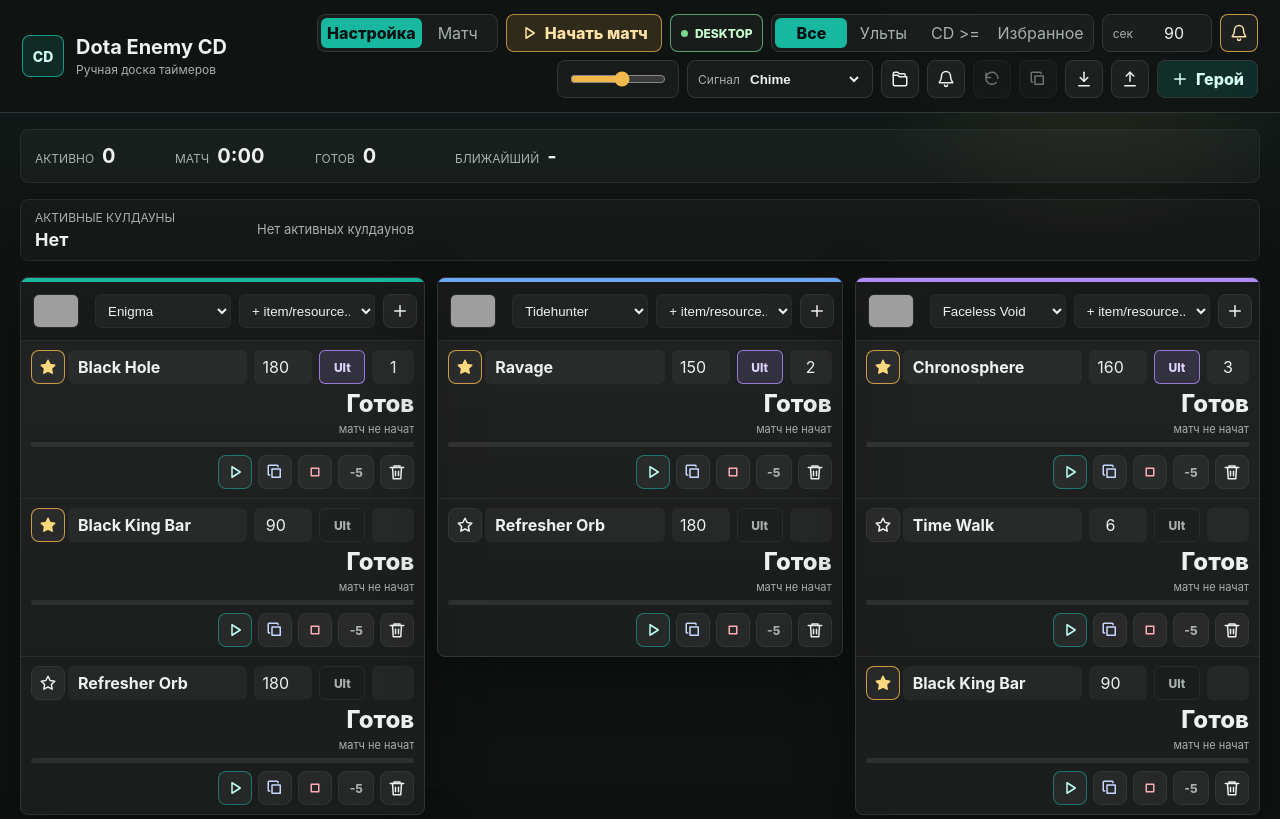
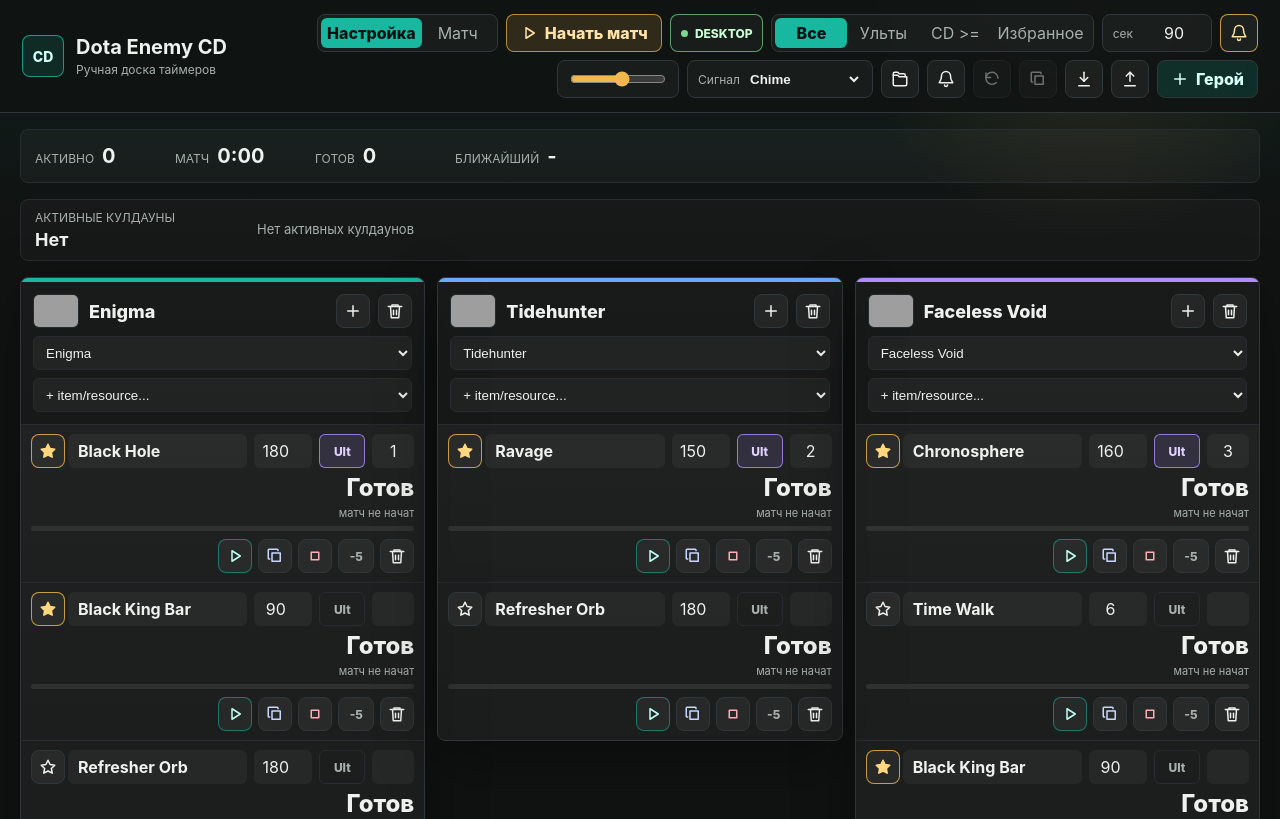
Before and after one commit to mbbrv/dota-enemy-cd, an Electron app: page index.html in a window 1280 px wide. Shown: the top 819 px of the page. Drawn offline with Linux system fonts and the light colour scheme; no server answers; grey boxes are pictures that could not be loaded.

```diff
--- a/styles.css
+++ b/styles.css
@@ -25,7 +25,7 @@
 }
 
 body {
-  min-width: 980px;
+  min-width: 0;
   margin: 0;
   background:
     linear-gradient(180deg, rgba(24, 183, 160, 0.08), transparent 220px),
@@ -67,6 +67,7 @@ button {
   align-items: center;
   gap: 12px;
   min-width: 250px;
+  flex: 0 0 auto;
 }
 
 .brand-mark {
@@ -101,6 +102,8 @@ h1 {
   justify-content: flex-end;
   gap: 8px;
   flex-wrap: wrap;
+  min-width: 0;
+  max-width: 100%;
 }
 
 .segmented {
@@ -322,6 +325,8 @@ body[data-mode="match"] #importState {
 .app-layout {
   display: grid;
   gap: 16px;
+  max-width: 100vw;
+  overflow-x: clip;
   padding: 16px 20px 28px;
 }
 
@@ -511,7 +516,7 @@ body[data-mode="match"] #importState {
 
 .enemy-grid {
   display: grid;
-  grid-template-columns: repeat(5, minmax(260px, 1fr));
+  grid-template-columns: repeat(auto-fit, minmax(min(100%, 330px), 1fr));
   gap: 12px;
   align-items: start;
 }
@@ -534,12 +539,32 @@ body[data-mode="match"] #importState {
 
 .hero-top {
   display: grid;
-  grid-template-columns: 46px minmax(0, 1fr) minmax(136px, 0.7fr) minmax(136px, 0.7fr) 34px 34px;
+  grid-template-columns: 46px minmax(0, 1fr) 34px 34px;
   gap: 8px;
   align-items: center;
   padding: 12px;
   border-bottom: 1px solid var(--line-soft);
   background: rgba(0, 0, 0, 0.16);
+}
+
+.hero-top .preset-select {
+  grid-column: 1 / 5;
+  grid-row: 2;
+}
+
+.hero-top .addon-select {
+  grid-column: 1 / 5;
+  grid-row: 3;
+}
+
+.hero-top [data-action="addAbility"] {
+  grid-column: 3;
+  grid-row: 1;
+}
+
+.hero-top [data-action="deleteHero"] {
+  grid-column: 4;
+  grid-row: 1;
 }
 
 .hero-name {
@@ -563,6 +588,7 @@ body[data-mode="match"] #importState {
   color: var(--text);
   color-scheme: dark;
   padding: 0 8px;
+  width: 100%;
 }
 
 .preset-select option,
@@ -929,20 +955,12 @@ body[data-mode="match"] .ability-row {
 }
 
 @media (max-width: 1380px) {
-  body {
-    min-width: 760px;
-  }
-
   .enemy-grid {
-    grid-template-columns: repeat(3, minmax(260px, 1fr));
+    grid-template-columns: repeat(auto-fit, minmax(min(100%, 320px), 1fr));
   }
 }
 
 @media (max-width: 980px) {
-  body {
-    min-width: 0;
-  }
-
   .topbar {
     position: static;
     align-items: flex-start;
```
Also changed, not shown: README.md, vercel.json (added), 2 other files.
